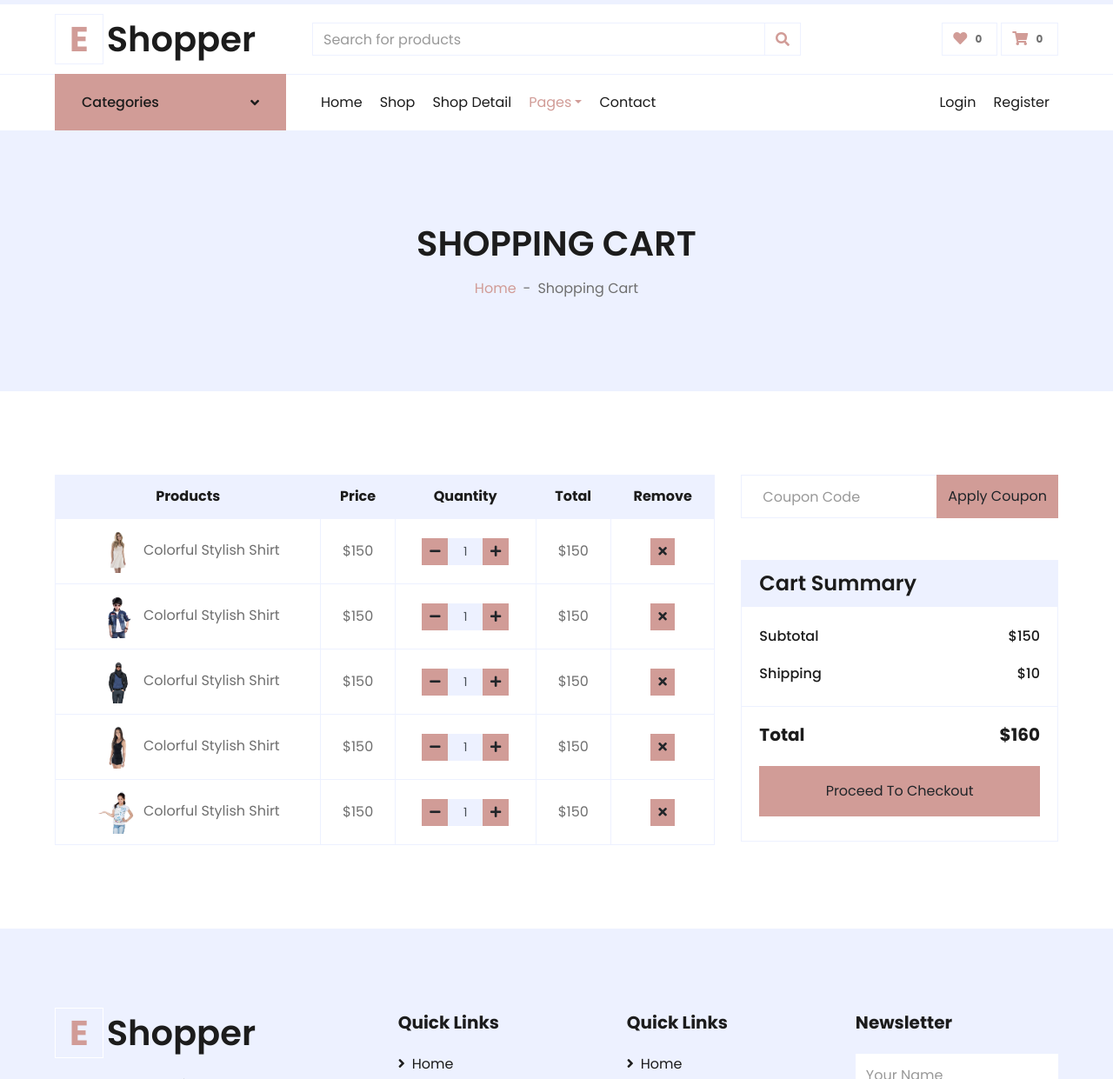
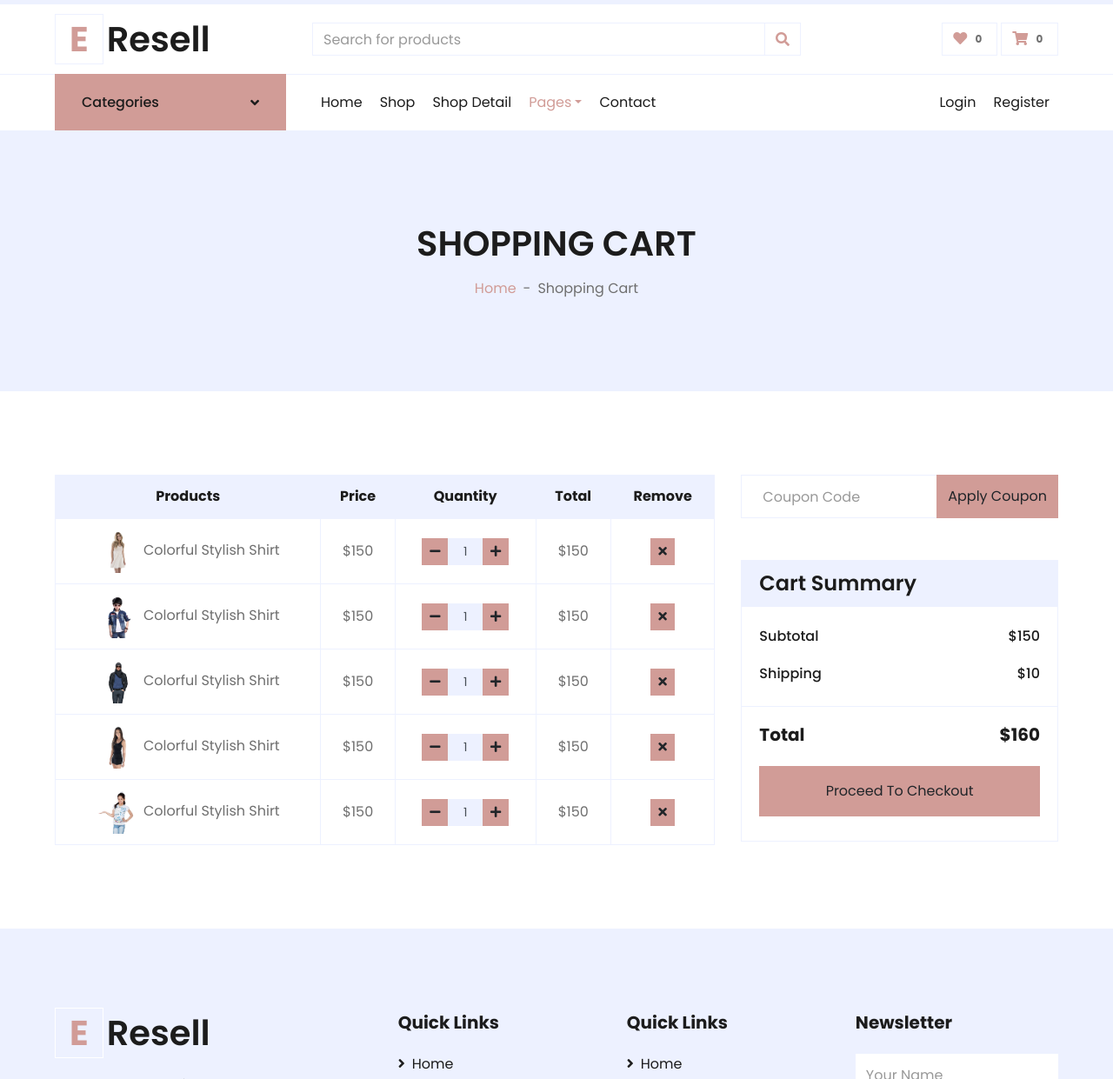
Before and after one commit to amitcakumar/resell, a website built with webpack: page cart.html in a window 1280 px wide. Shown: the part 35-1276 px from the top of the page at 87% size. Built offline with nearby package versions, Linux system fonts and the light colour scheme.

Commit message:
Change Shopper to Resell

```diff
--- a/cart.html
+++ b/cart.html
@@ -3,7 +3,7 @@
 
 <head>
     <meta charset="utf-8">
-    <title>EShopper - Bootstrap Shop Template</title>
+    <title>EResell - Bootstrap Shop Template</title>
     <meta content="width=device-width, initial-scale=1.0" name="viewport">
     <meta content="Free HTML Templates" name="keywords">
     <meta content="Free HTML Templates" name="description">
@@ -61,7 +61,7 @@
         <div class="row align-items-center py-3 px-xl-5">
             <div class="col-lg-3 d-none d-lg-block">
                 <a href="" class="text-decoration-none">
-                    <h1 class="m-0 display-5 font-weight-semi-bold"><span class="text-primary font-weight-bold border px-3 mr-1">E</span>Shopper</h1>
+                    <h1 class="m-0 display-5 font-weight-semi-bold"><span class="text-primary font-weight-bold border px-3 mr-1">E</span>Resell</h1>
                 </a>
             </div>
             <div class="col-lg-6 col-6 text-left">
@@ -124,7 +124,7 @@
             <div class="col-lg-9">
                 <nav class="navbar navbar-expand-lg bg-light navbar-light py-3 py-lg-0 px-0">
                     <a href="" class="text-decoration-none d-block d-lg-none">
-                        <h1 class="m-0 display-5 font-weight-semi-bold"><span class="text-primary font-weight-bold border px-3 mr-1">E</span>Shopper</h1>
+                        <h1 class="m-0 display-5 font-weight-semi-bold"><span class="text-primary font-weight-bold border px-3 mr-1">E</span>Resell</h1>
                     </a>
                     <button type="button" class="navbar-toggler" data-toggle="collapse" data-target="#navbarCollapse">
                         <span class="navbar-toggler-icon"></span>
@@ -334,7 +334,7 @@
         <div class="row px-xl-5 pt-5">
             <div class="col-lg-4 col-md-12 mb-5 pr-3 pr-xl-5">
                 <a href="" class="text-decoration-none">
-                    <h1 class="mb-4 display-5 font-weight-semi-bold"><span class="text-primary font-weight-bold border border-white px-3 mr-1">E</span>Shopper</h1>
+                    <h1 class="mb-4 display-5 font-weight-semi-bold"><span class="text-primary font-weight-bold border border-white px-3 mr-1">E</span>Resell</h1>
                 </a>
                 <p>Dolore erat dolor sit lorem vero amet. Sed sit lorem magna, ipsum no sit erat lorem et magna ipsum dolore amet erat.</p>
                 <p class="mb-2"><i class="fa fa-map-marker-alt text-primary mr-3"></i>123 Street, New York, USA</p>
```
Also changed, not shown: checkout.html (+4 -4 lines), contact.html (+4 -4 lines), detail.html (+4 -4 lines), index.html (+4 -4 lines), shop.html (+4 -4 lines), 2 other files.
